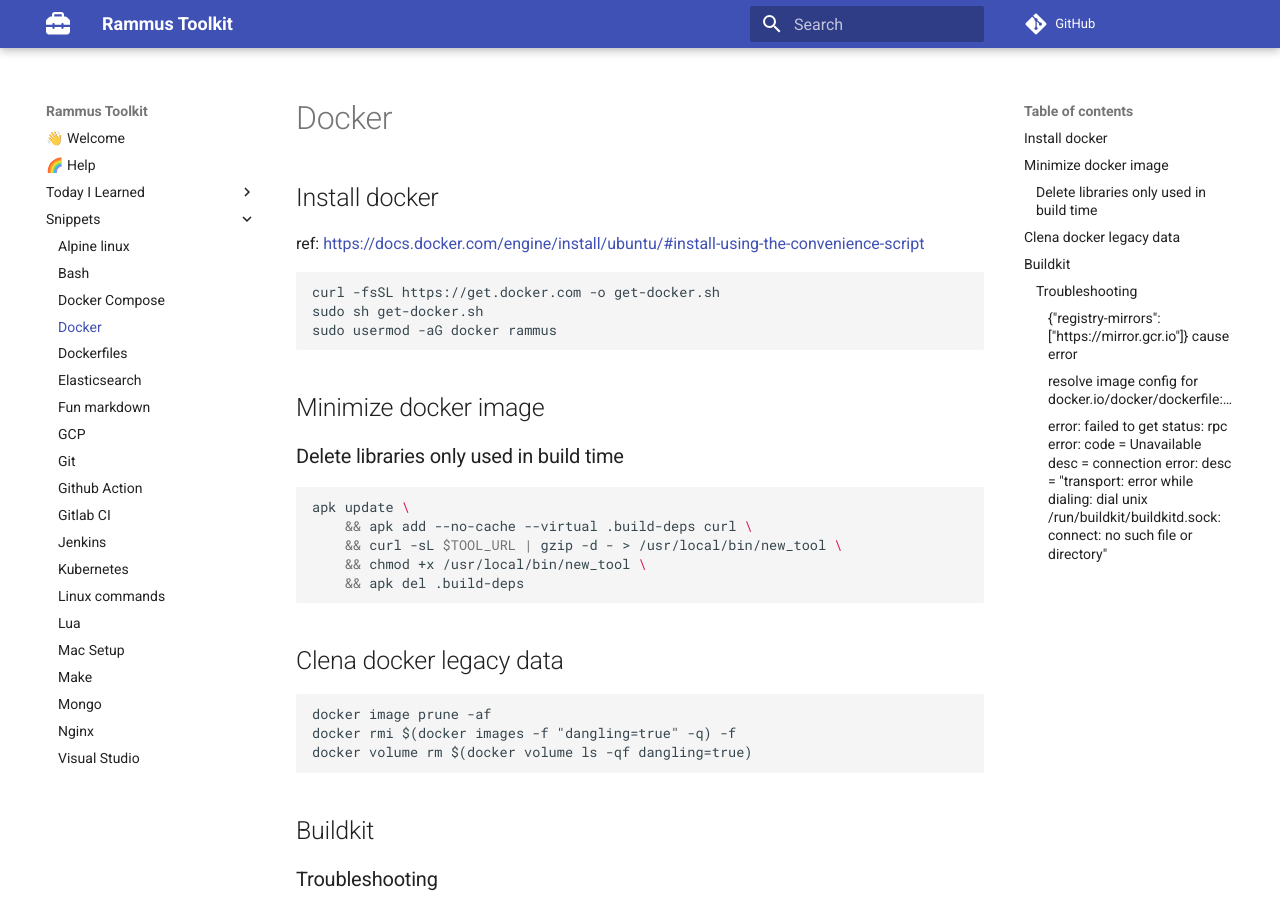
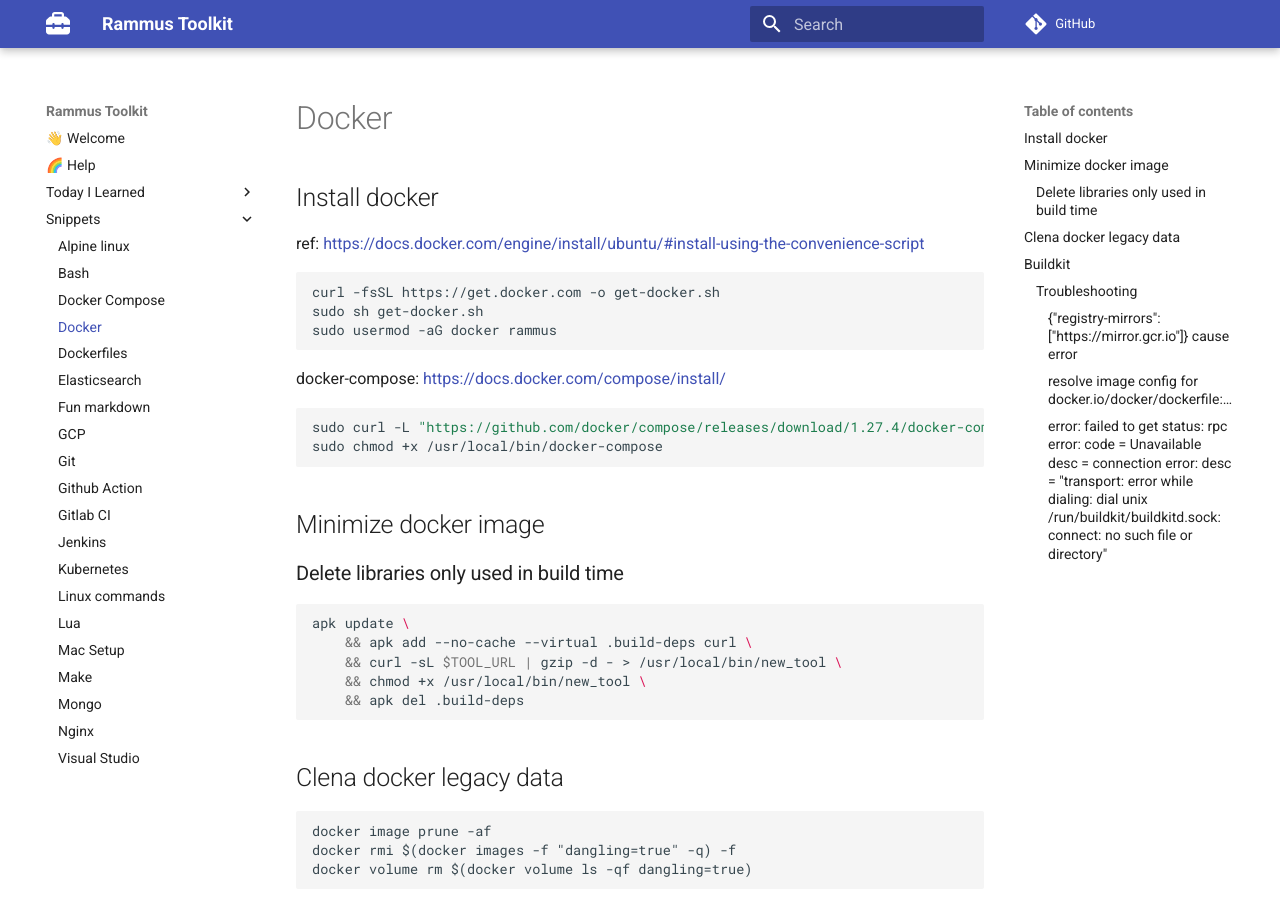
Before and after one commit to RammusXu/toolkit, an MkDocs documentation site: the page built from docs/snippets/docker.md, in a window 1280 px wide and 900 px high. Built offline with MkDocs 1.6.1 and Material for MkDocs 9.7.7, drawn with Linux system fonts in a browser that asks for light colours; comment, search, counter and statistics services are not loaded.

Commit message:
docker: install docker-compose

````diff
--- a/docs/snippets/docker.md
+++ b/docs/snippets/docker.md
@@ -6,6 +6,12 @@
 curl -fsSL https://get.docker.com -o get-docker.sh
 sudo sh get-docker.sh
 sudo usermod -aG docker rammus
+```
+
+docker-compose: https://docs.docker.com/compose/install/
+```bash
+sudo curl -L "https://github.com/docker/compose/releases/download/1.27.4/docker-compose-$(uname -s)-$(uname -m)" -o /usr/local/bin/docker-compose
+sudo chmod +x /usr/local/bin/docker-compose
 ```
 
 ## Minimize docker image
````
